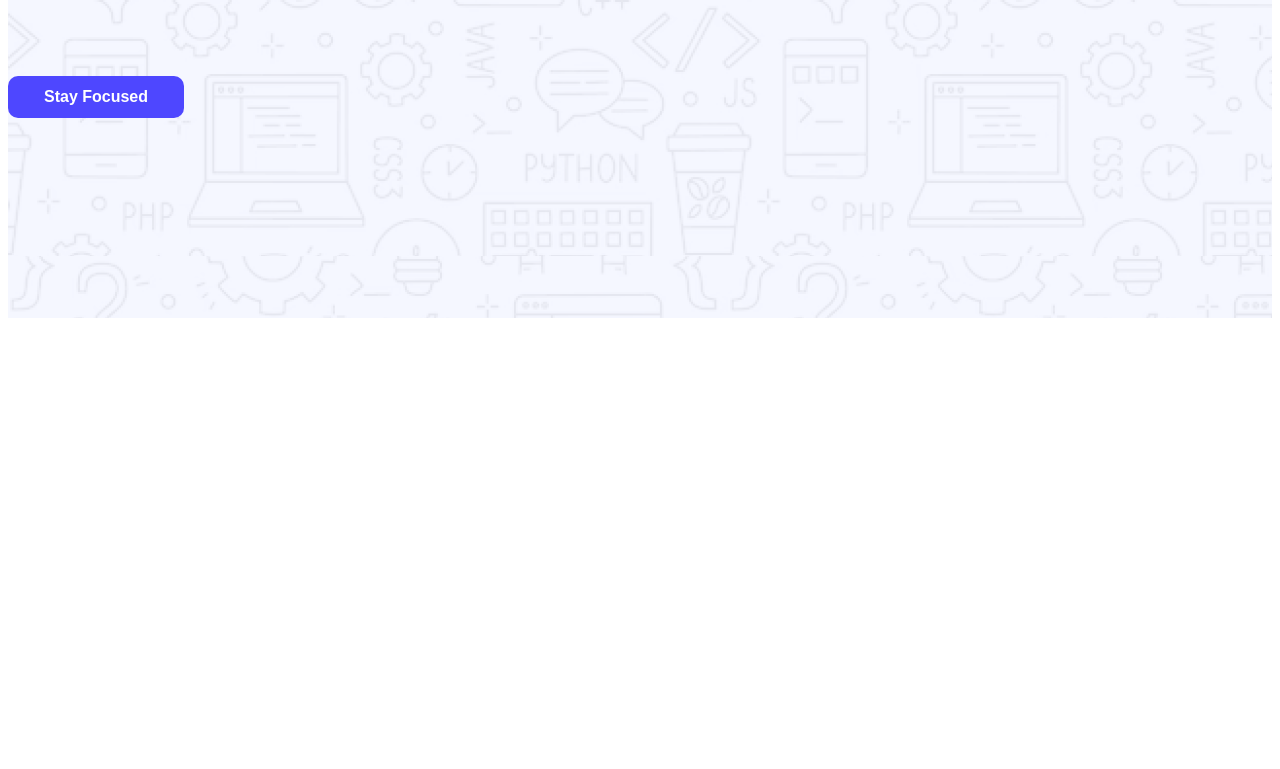
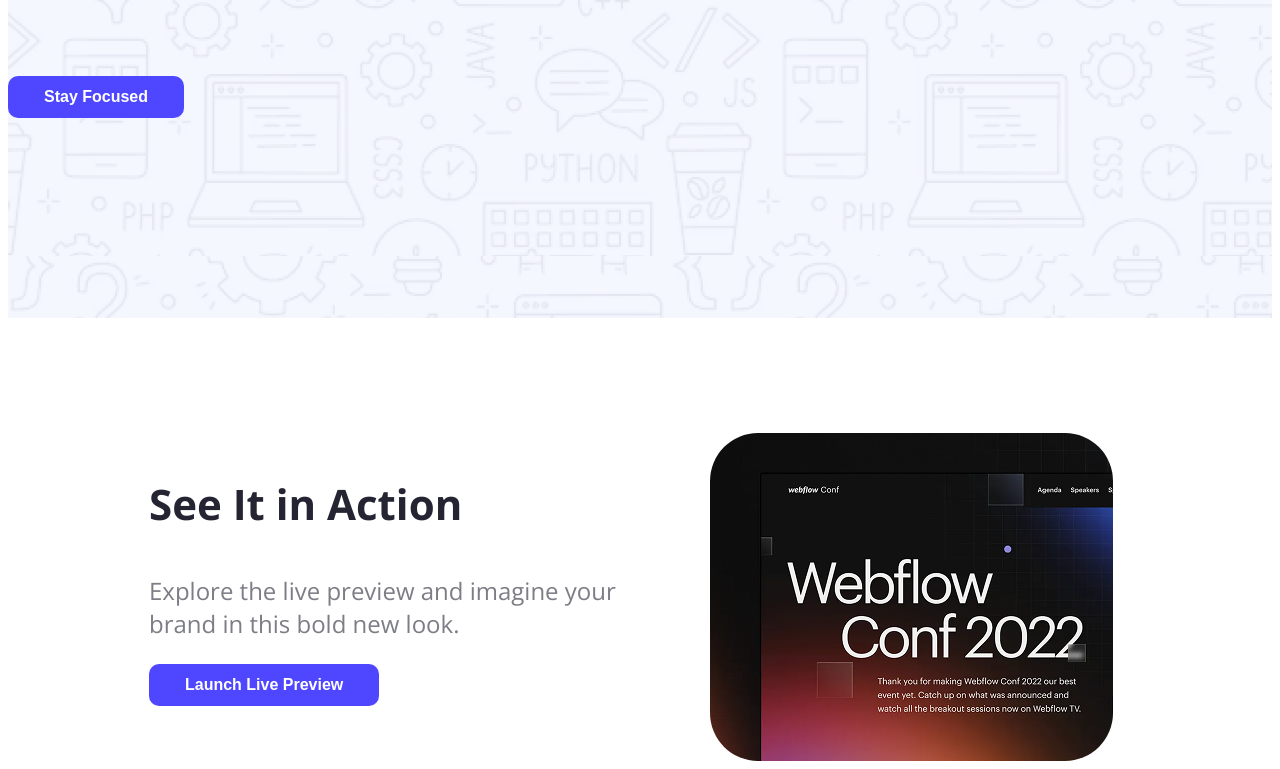
Before and after one commit to mdsiyamislam/Assignment-1, a plain HTML site: page index.html in a window 1280 px wide. Shown: the part 457-1226 px from the top of the page. Before the commit the page ends 800 px from the top, so only its background shows below. Drawn offline with nearby package versions, Linux system fonts and the light colour scheme.

Commit message:
added action section

```diff
--- a/index.html
+++ b/index.html
@@ -10,7 +10,7 @@
     <link rel="stylesheet" href="styles/assign.css">
 </head>
 <body class="open-sans-normal">
-    <header class="header">
+    <header class="header ">
         <nav class="">
             <h3 class="nav-title">Do IT</h3>
             <button class="btn-primary">Sign Up</button>
@@ -22,7 +22,16 @@
         </div>
     </header>
     <main>
-
+        <section>
+            <div class="action">
+                <div class="action-content">
+                <h3 class="action-title">See It in Action</h3>
+                <p class="action-sub-tital">Explore the live preview and imagine your brand in this bold new look.</p>
+                <button class="action-buttob btn-primary">Launch Live Preview</button>
+                </div>
+                <img class="action-pic" src="Assets/wc-mini.png" alt="">
+            </div>
+        </section>
     </main>
     <footer>
 
--- a/styles/assign.css
+++ b/styles/assign.css
@@ -43,3 +43,26 @@ nav{
     background-image: url(../Assets/Hero-bg.png);
     padding: 0px 0px 200px 0px;
 }
+/* action style */
+.action{
+    display: flex;
+    margin: 115px 159px 0px 141px;
+    justify-content: space-between;
+}
+.action-title{
+    font-size: 42px;
+    font-weight: bold;
+    color: #252432;
+}
+.action-sub-tital{
+    max-width: 517px;
+}
+.action-sub-tital{
+    font-size: 24px;
+    color: #7d7d86;
+}
+.action-pic{
+    width: 403px;
+    height: 328px;
+    border-radius: 48px;
+}
```
